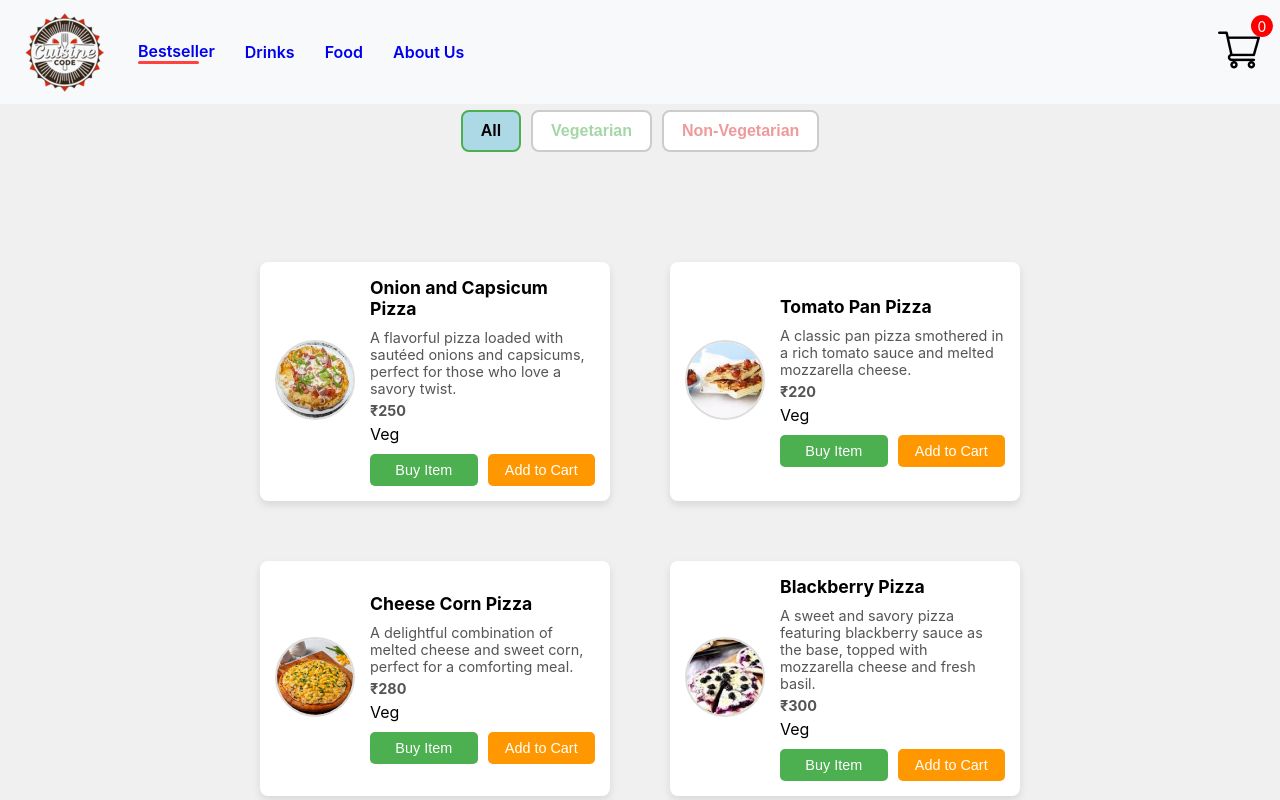
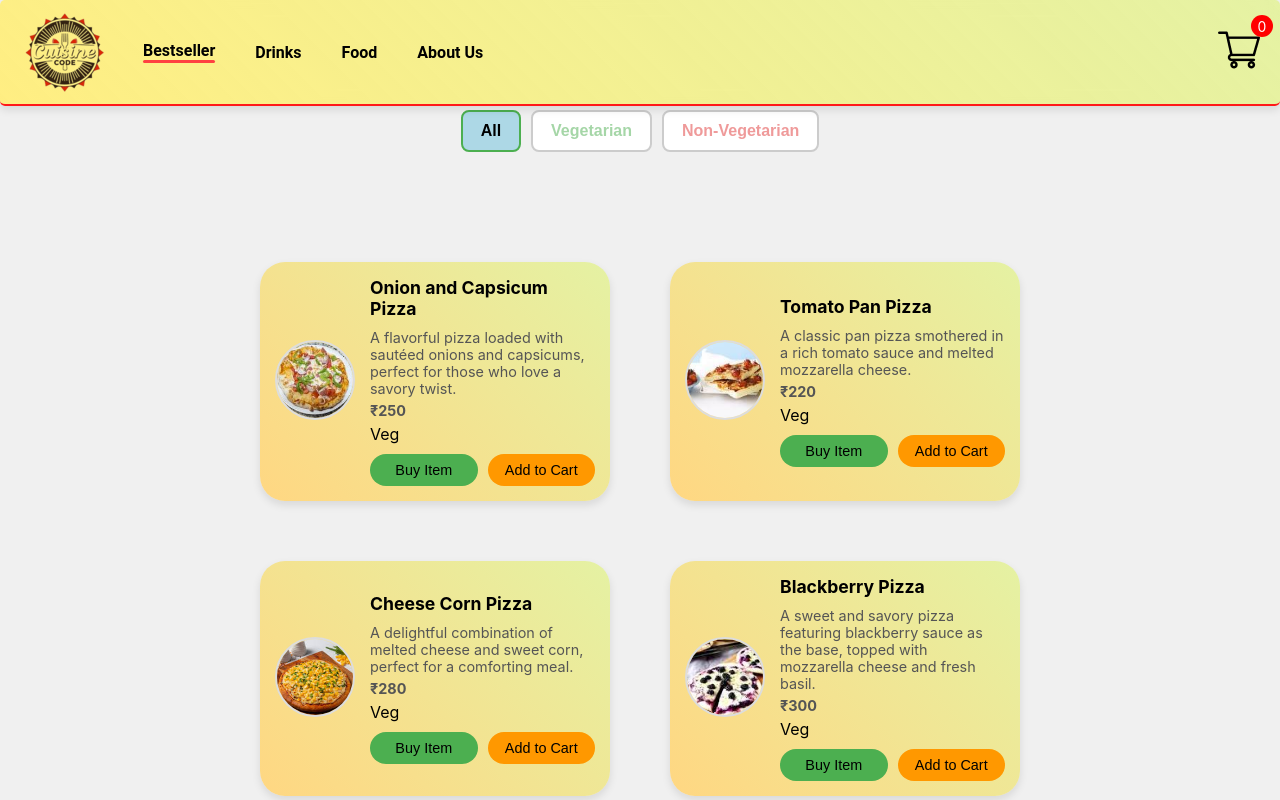
Before and after one commit to Code-Cusine/Food-ordering-and-MS, a React (Create React App) app: page /foods in a window 1280 px wide. Shown: the top 800 px of the page. Built offline with nearby package versions, Linux system fonts and the light colour scheme.

Commit message:
changed Ui styling

```diff
--- a/src/components/Items/combined-item-styles.css
+++ b/src/components/Items/combined-item-styles.css
@@ -12,9 +12,9 @@
 /* Item box styles */
 .item-box,
 .food-box {
-    background-color: #fff;
-    border-radius: 8px;
-    box-shadow: 0px 4px 8px rgba(0, 0, 0, 0.1);
+    background: linear-gradient(45deg,#ffd782, #e1f28bc2 );
+    border-radius: 25px;
+    box-shadow: 0 4px 8px rgba(0, 0, 0, 0.1);
     width: 350px;
     padding: 15px;
     margin: 20px;
@@ -77,11 +77,11 @@
 /* Button styles */
 .add-item-button {
     background-color: #4CAF50; /* Green */
-    color: white;
+    color: rgb(0, 0, 0);
     border: none;
     padding: 8px 15px;
     font-size: 0.9rem;
-    border-radius: 5px;
+    border-radius: 25px;
     cursor: pointer;
     flex: 1;
     text-align: center;
@@ -94,11 +94,11 @@
 /* Add to Cart Button */
 .add-to-cart-button {
     background-color: #FF9800; /* Orange color for Add to Cart */
-    color: white;
+    color: rgb(0, 0, 0);
     border: none;
     padding: 8px 15px;
     font-size: 0.9rem;
-    border-radius: 5px;
+    border-radius: 25px;
     cursor: pointer;
     flex: 1;
     text-align: center;
--- a/src/components/Navbar/Navbar.css
+++ b/src/components/Navbar/Navbar.css
@@ -1,20 +1,34 @@
 .navbar {
-    background-color:#f8f9fa;
-     position: absolute;
+    background-color: #add6ff;
+    position:absolute; /* optional: add sticky instead of absolute*/
     top: 0;
     left: 0;
     right: 0;
-     width: 100%; /* You can adjust this percentage */
-     max-width: none; /* Add a max-width to limit the width */
-     margin: 0 auto; /* Center the navbar horizontally within the viewport */
+    width: 100%;
+    padding: 8px 20px;
     display: flex;
+    align-items: center;
     justify-content: space-between;
-     align-items: center;
+    box-shadow: 0 4px 8px rgba(0, 0, 0, 0.1); /* Optional shadow for depth */
+    border-bottom: 2px solid #ff1919; /* Adds a line below the navbar */
+    background: linear-gradient(45deg,#ffee82, #e1f28bc2 );
+    backdrop-filter: blur(10px);
+    border-radius: 5px;
     padding: 8px 20px;
 
   }
 
+  .nav-menu li {
+    position: relative;
+    padding: 10px 5px;
+    transition: color 0.3s ease, transform 0.3s ease;
+  }
 
+  .nav-menu li a {
+    position: relative;
+    color: inherit;
+    text-decoration: none;
+  }
 
     .nav-logo {
         display: flex;
@@ -23,11 +37,27 @@
         gap: 10px;
     }
 
+    .nav-menu li:hover {
+        background: rgba(255, 255, 255, 0.2);
+  border-radius: 10px;
+        transform: scale(1.1);
+      }
+
     .nav-logo p {
         color: #2c2a2a;
         font-size: 20px;
         font-weight: 650;
     }
+    .nav-menu li {
+        position: relative;
+        transition: color 0.3s ease, transform 0.3s ease; /* Smooth color transitions */
+        border-radius: 5px; /* Optional: rounded corners */
+        font-family: 'Roboto', sans-serif;
+        font-weight: bold;
+        font-size: 1rem;
+        color: #000000;
+      }
+
 
     .nav-menu {
         display: flex;
@@ -37,6 +67,10 @@
         color: #252121;
         font-size: 16px;
         font-weight: 600;
+    }
+
+    .nav-menu li:hover a {
+        color: #000000; /* Text color transition on hover */
       }
 
     .nav-logo li {
@@ -49,12 +83,18 @@
         cursor: pointer;
     }
 
+
     .nav-menu hr {
      border: none;
-        width: 80%;
+        width: 100%;
         height: 3px;
         border-radius: 10px;
         background: #ff4141;
+      }
+
+
+    .nav-menu li:hover::after {
+        opacity: 1; /* Fade-in effect */
       }
 
     /*.nav-login-cart {
@@ -428,8 +468,11 @@
             box-shadow: 0 2px 5px rgba(0, 0, 0, 0.1);
         }
 
+
+
         .nav-menu li {
           margin: 15px 0;
+
         }
 
         .nav-menu li a {
--- a/src/components/Navbar/Navbar.jsx
+++ b/src/components/Navbar/Navbar.jsx
@@ -113,7 +113,7 @@ const Navbar = () => {
           <Link style={{ textDecoration: 'none' }} to='/foods'>Food</Link>
           {activeMenu === "food" ? <hr /> : null}
         </li>
-        <li onClick={() => handleMenuClick("merchandise")} className={activeMenu === "aboutus" ? "active" : ""}>
+        <li onClick={() => handleMenuClick("aboutus")} className={activeMenu === "aboutus" ? "active" : ""}>
           <Link style={{ textDecoration: 'none' }} to='/aboutus'>About Us</Link>
           {activeMenu === "aboutus" ? <hr /> : null}
         </li>
```
Also changed, not shown: 1 other file (tests, documents, lock files or other folders). Lines whose indentation alone changed are shown as unchanged.
